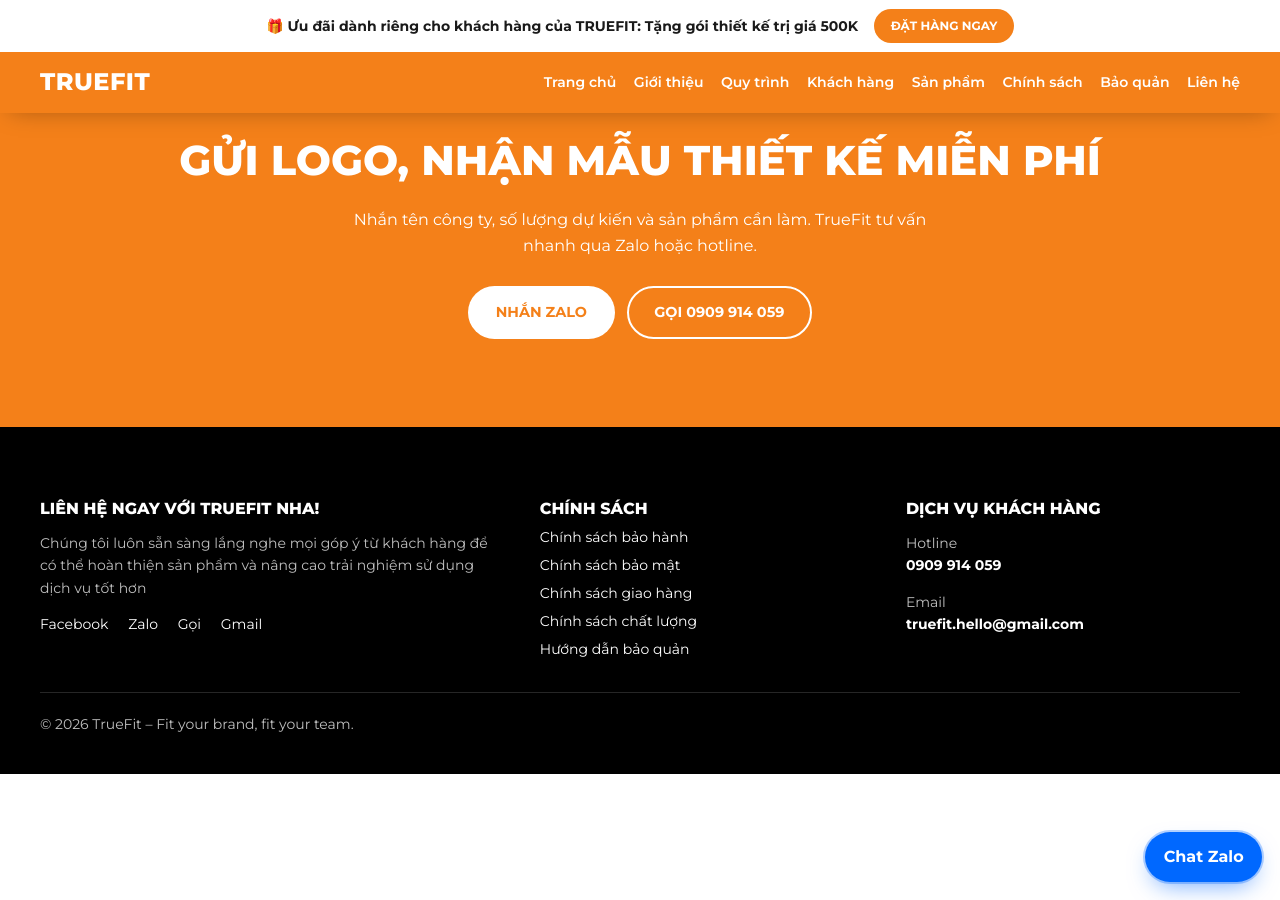
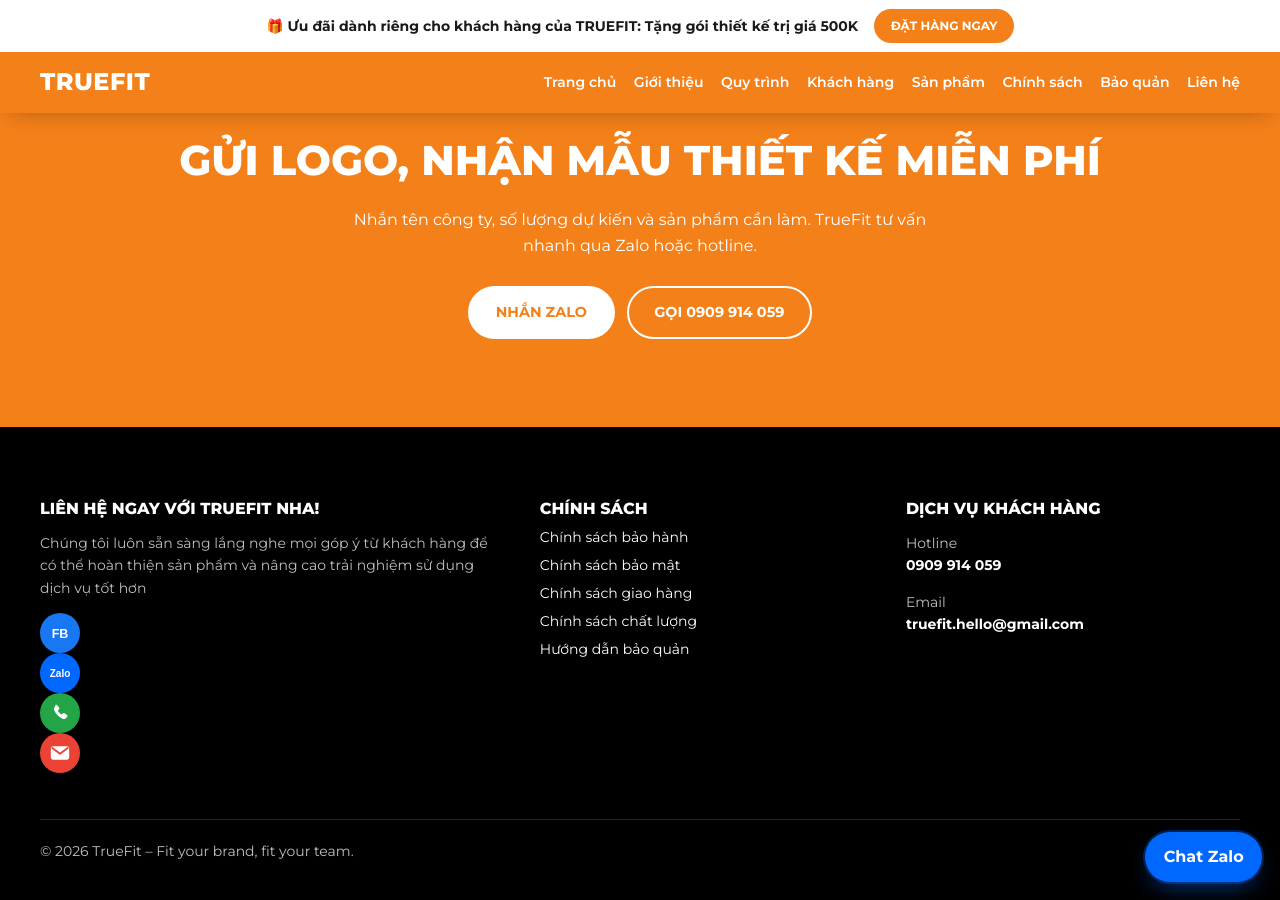
Before and after one commit to bap47/truefit, a Jekyll site: the page built from khach-hang/index.html, in a window 1280 px wide and 900 px high, scrolled down 590 px. Built offline with Jekyll 4.4.1, drawn with Linux system fonts in a browser that asks for light colours.

Commit message:
Add files via upload

```diff
--- a/_includes/cta.html
+++ b/_includes/cta.html
@@ -4,8 +4,8 @@
     <h2>{{ c.tieu_de }}</h2>
     <p>{{ c.mo_ta }}</p>
     <div class="tf-btns">
-      <a class="btn btn--white" href="{{ site.zalo }}" target="_blank" rel="noopener">Nhắn Zalo</a>
-      <a class="btn btn--ghost" href="tel:{{ site.phone_raw }}">Gọi {{ site.phone }}</a>
+      <a class="btn btn--white" href="{{ site.data.lien_he.zalo }}" target="_blank" rel="noopener">Nhắn Zalo</a>
+      <a class="btn btn--ghost" href="tel:{{ site.data.lien_he.hotline_so }}">Gọi {{ site.data.lien_he.hotline }}</a>
     </div>
   </div>
 </section>
--- a/_includes/footer.html
+++ b/_includes/footer.html
@@ -4,7 +4,9 @@
     <div>
       <h3>{{ home.lien_he_tieu_de }}</h3>
       <p>{{ home.lien_he_mo_ta }}</p>
-      <p class="tf-footer__social"><a href="{{ site.facebook }}" target="_blank" rel="noopener">Facebook</a> <a href="{{ site.zalo }}" target="_blank" rel="noopener">Zalo</a> <a href="tel:{{ site.phone_raw }}">Gọi</a> <a href="mailto:{{ site.email }}">Gmail</a></p>
+      <p class="tf-social">
+        {% for k in site.data.lien_he.kenh %}<a href="{{ k.link }}"{% unless k.link contains 'tel:' or k.link contains 'mailto:' %} target="_blank" rel="noopener"{% endunless %} aria-label="{{ k.ten }}" title="{{ k.ten }}"><img src="{{ k.icon | relative_url }}" alt="{{ k.ten }}" width="40" height="40"></a>{% endfor %}
+      </p>
     </div>
     <div>
       <h3>Chính sách</h3>
@@ -15,8 +17,8 @@
     </div>
     <div>
       <h3>Dịch vụ khách hàng</h3>
-      <p>Hotline<br><a href="tel:{{ site.phone_raw }}"><strong>{{ site.phone }}</strong></a></p>
-      <p>Email<br><a href="mailto:{{ site.email }}"><strong>{{ site.email }}</strong></a></p>
+      <p>Hotline<br><a href="tel:{{ site.data.lien_he.hotline_so }}"><strong>{{ site.data.lien_he.hotline }}</strong></a></p>
+      <p>Email<br><a href="mailto:{{ site.data.lien_he.email }}"><strong>{{ site.data.lien_he.email }}</strong></a></p>
     </div>
   </div>
   <p class="wrap tf-footer__copy">© {{ site.time | date: "%Y" }} TrueFit – Fit your brand, fit your team.</p>
--- a/_includes/header.html
+++ b/_includes/header.html
@@ -1,6 +1,6 @@
 {% assign home = site.data.trang_chu %}
 <div class="tf-top">
-<div class="tf-promo"><span>🎁 {{ home.uu_dai }}</span> <a class="btn btn--sm" href="{{ site.zalo }}" target="_blank" rel="noopener">Đặt hàng ngay</a></div>
+<div class="tf-promo"><span>🎁 {{ home.uu_dai }}</span> <a class="btn btn--sm" href="{{ site.data.lien_he.zalo }}" target="_blank" rel="noopener">Đặt hàng ngay</a></div>
 <header class="tf-header">
   <div class="wrap tf-header__in">
     <a class="tf-logo" href="{{ '/' | relative_url }}" aria-label="TrueFit – Trang chủ">TRUEFIT</a>
```
